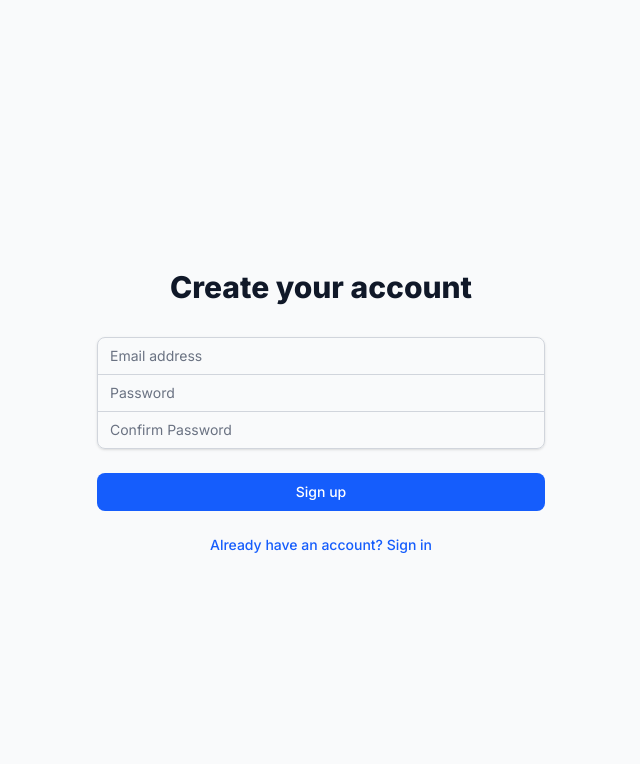
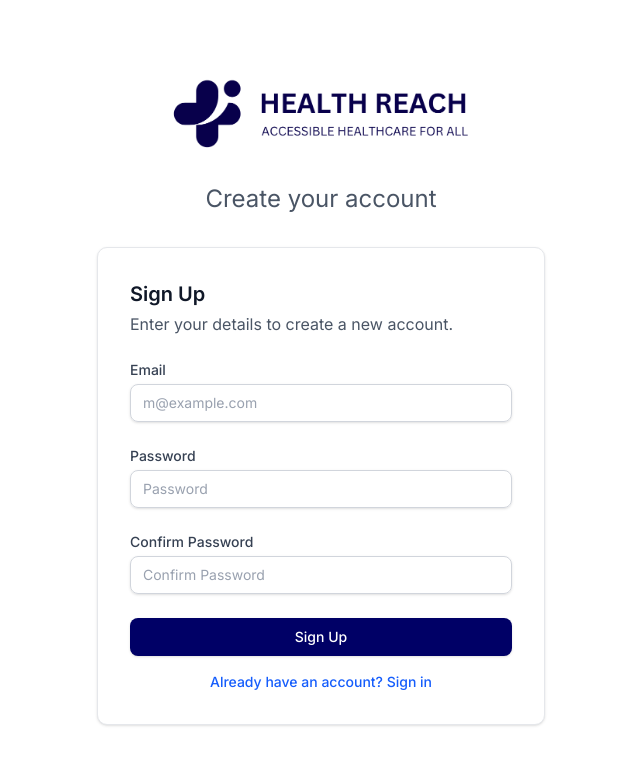
Before and after one commit to dantgw/next_super_ai, a Next.js app in the folder frontend/: page /signup in a window 1280 px wide. Shown: the top 764 px of the page, without its empty margins (319-959 px from the left). Built offline with nearby package versions, Linux system fonts and the light colour scheme; no server answers.

Commit message:
Fixed signup page

```diff
--- a/frontend/src/app/layout.tsx
+++ b/frontend/src/app/layout.tsx
@@ -2,6 +2,7 @@ import type { Metadata } from "next";
 import { Inter } from "next/font/google";
 import "./globals.css";
 import { ThemeProvider } from "../components/theme-provider";
+import { Toaster } from "sonner";
 
 const inter = Inter({ subsets: ["latin"] });
 
@@ -18,14 +19,10 @@ export default function RootLayout({
   return (
     <html lang="en" suppressHydrationWarning>
       <body className={inter.className}>
-        <ThemeProvider
-          attribute="class"
-          defaultTheme="system"
-          enableSystem
-          disableTransitionOnChange
-        >
+        <ThemeProvider>
           <div className="min-h-screen bg-background text-foreground">
             {children}
+            <Toaster position="bottom-right" richColors />
           </div>
         </ThemeProvider>
       </body>
--- a/frontend/src/app/signup/page.tsx
+++ b/frontend/src/app/signup/page.tsx
@@ -4,6 +4,8 @@ import { useState } from "react";
 import { useRouter } from "next/navigation";
 import Link from "next/link";
 import { supabase } from "@/lib/supabase";
+import Image from "next/image";
+import { toast } from "sonner";
 
 export default function SignUp() {
   const [email, setEmail] = useState("");
@@ -35,8 +37,8 @@ export default function SignUp() {
       }
 
       // Show success message and redirect to login
-      alert("Please check your email to confirm your account");
-      router.push("/login");
+      toast.success("Please check your email to confirm your account");
+      setTimeout(() => router.push("/login"), 1500);
     } catch (err) {
       setError(
         err instanceof Error ? err.message : "An error occurred during sign up"
@@ -45,18 +47,38 @@ export default function SignUp() {
   };
 
   return (
-    <div className="min-h-screen flex items-center justify-center bg-gray-50 dark:bg-gray-50 py-12 px-4 sm:px-6 lg:px-8">
-      <div className="max-w-md w-full space-y-8">
-        <div>
-          <h2 className="mt-6 text-center text-3xl font-extrabold text-gray-900 dark:text-white">
+    <div className="min-h-screen flex flex-col items-center justify-center bg-white py-12 px-4 sm:px-6 lg:px-8">
+      <div className="w-full max-w-md space-y-8">
+        {/* Logo and Header */}
+        <div className="flex flex-col items-center">
+          <div className="flex items-center gap-4">
+            <Image
+              src="/health-reach-logo.png"
+              alt="Health Reach Logo"
+              width={300}
+              height={100}
+              priority
+            />
+          </div>
+          <h2 className="mt-8 text-center text-2xl text-gray-600">
             Create your account
           </h2>
         </div>
-        <form className="mt-8 space-y-6" onSubmit={handleSubmit}>
-          <div className="rounded-md shadow-sm -space-y-px">
+
+        {/* Sign Up Form */}
+        <div className="mt-8 bg-white p-8 rounded-lg shadow-sm border border-gray-200">
+          <h3 className="text-xl font-semibold text-gray-900 mb-1">Sign Up</h3>
+          <p className="text-gray-600 mb-6">
+            Enter your details to create a new account.
+          </p>
+
+          <form className="space-y-6" onSubmit={handleSubmit}>
             <div>
-              <label htmlFor="email-address" className="sr-only">
-                Email address
+              <label
+                htmlFor="email-address"
+                className="block text-sm font-medium text-gray-700 mb-1"
+              >
+                Email
               </label>
               <input
                 id="email-address"
@@ -64,14 +86,17 @@ export default function SignUp() {
                 type="email"
                 autoComplete="email"
                 required
-                className="appearance-none rounded-none relative block w-full px-3 py-2 border border-gray-300 placeholder-gray-500 text-gray-900 rounded-t-md focus:outline-none focus:ring-blue-500 focus:border-blue-500 focus:z-10 sm:text-sm"
-                placeholder="Email address"
+                className="appearance-none block w-full px-3 py-2 border border-gray-300 rounded-md shadow-sm placeholder-gray-400 focus:outline-none focus:ring-blue-500 focus:border-blue-500 sm:text-sm"
+                placeholder="m@example.com"
                 value={email}
                 onChange={(e) => setEmail(e.target.value)}
               />
             </div>
             <div>
-              <label htmlFor="password" className="sr-only">
+              <label
+                htmlFor="password"
+                className="block text-sm font-medium text-gray-700 mb-1"
+              >
                 Password
               </label>
               <input
@@ -80,14 +105,17 @@ export default function SignUp() {
                 type="password"
                 autoComplete="new-password"
                 required
-                className="appearance-none rounded-none relative block w-full px-3 py-2 border border-gray-300 placeholder-gray-500 text-gray-900 focus:outline-none focus:ring-blue-500 focus:border-blue-500 focus:z-10 sm:text-sm"
+                className="appearance-none block w-full px-3 py-2 border border-gray-300 rounded-md shadow-sm placeholder-gray-400 focus:outline-none focus:ring-blue-500 focus:border-blue-500 sm:text-sm"
                 placeholder="Password"
                 value={password}
                 onChange={(e) => setPassword(e.target.value)}
               />
             </div>
             <div>
-              <label htmlFor="confirm-password" className="sr-only">
+              <label
+                htmlFor="confirm-password"
+                className="block text-sm font-medium text-gray-700 mb-1"
+              >
                 Confirm Password
               </label>
               <input
@@ -96,36 +124,34 @@ export default function SignUp() {
                 type="password"
                 autoComplete="new-password"
                 required
-                className="appearance-none rounded-none relative block w-full px-3 py-2 border border-gray-300 placeholder-gray-500 text-gray-900 rounded-b-md focus:outline-none focus:ring-blue-500 focus:border-blue-500 focus:z-10 sm:text-sm"
+                className="appearance-none block w-full px-3 py-2 border border-gray-300 rounded-md shadow-sm placeholder-gray-400 focus:outline-none focus:ring-blue-500 focus:border-blue-500 sm:text-sm"
                 placeholder="Confirm Password"
                 value={confirmPassword}
                 onChange={(e) => setConfirmPassword(e.target.value)}
               />
             </div>
-          </div>
 
-          {error && (
-            <div className="text-red-500 text-sm text-center">{error}</div>
-          )}
+            {error && (
+              <div className="text-red-500 text-sm text-center">{error}</div>
+            )}
 
-          <div>
             <button
               type="submit"
-              className="group relative w-full flex justify-center py-2 px-4 border border-transparent text-sm font-medium rounded-md text-white bg-blue-600 hover:bg-blue-700 focus:outline-none focus:ring-2 focus:ring-offset-2 focus:ring-blue-500"
+              className="w-full flex justify-center items-center py-2 px-4 border border-transparent rounded-md shadow-sm text-sm font-medium text-white bg-[#000066] hover:bg-[#000088] focus:outline-none focus:ring-2 focus:ring-offset-2 focus:ring-[#000066]"
             >
-              Sign up
+              <span>Sign Up</span>
             </button>
-          </div>
+          </form>
 
-          <div className="text-sm text-center">
+          <p className="mt-4 text-sm text-gray-600 text-center">
             <Link
               href="/login"
               className="font-medium text-blue-600 hover:text-blue-500"
             >
               Already have an account? Sign in
             </Link>
-          </div>
-        </form>
+          </p>
+        </div>
       </div>
     </div>
   );
```
